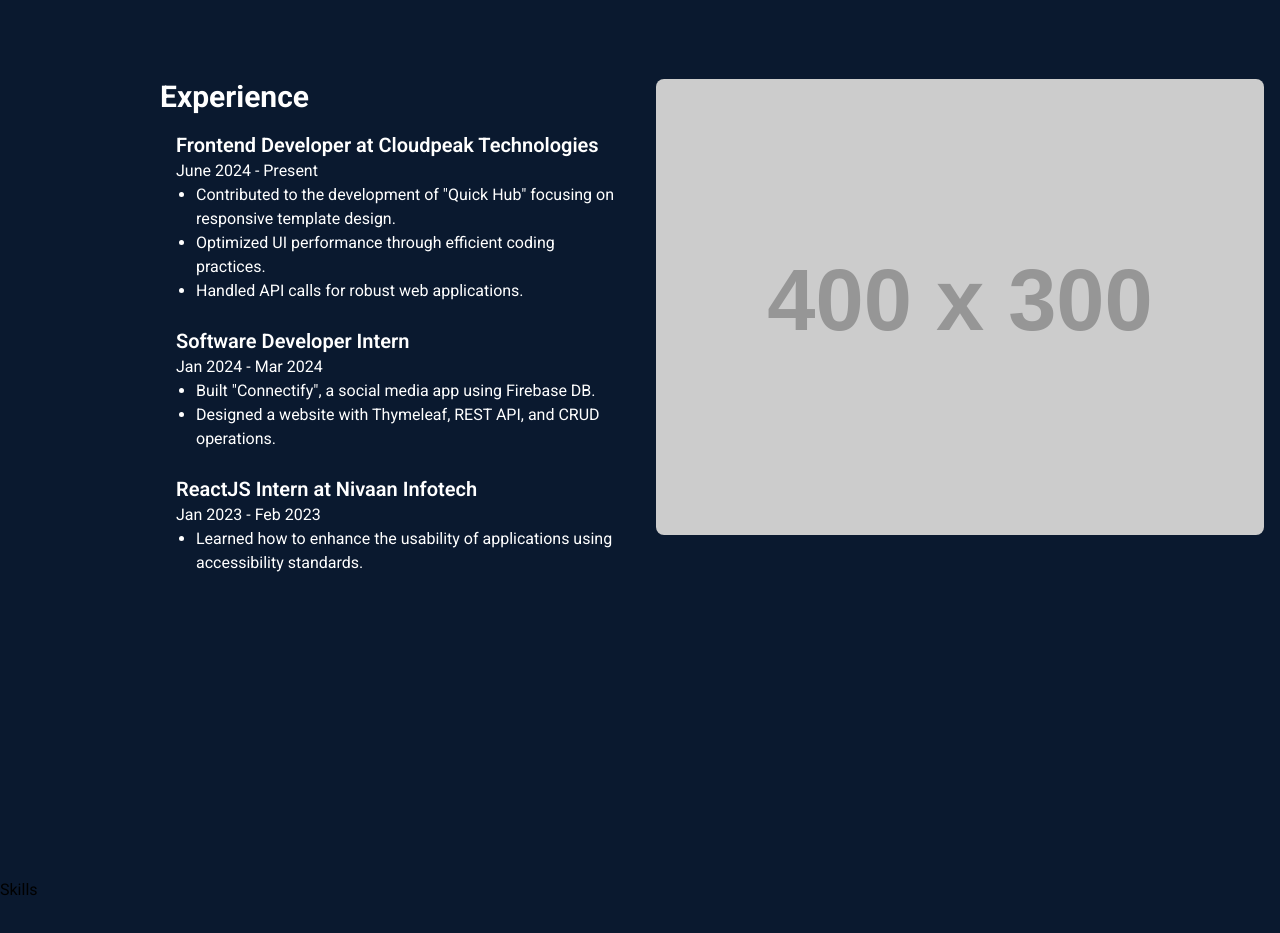
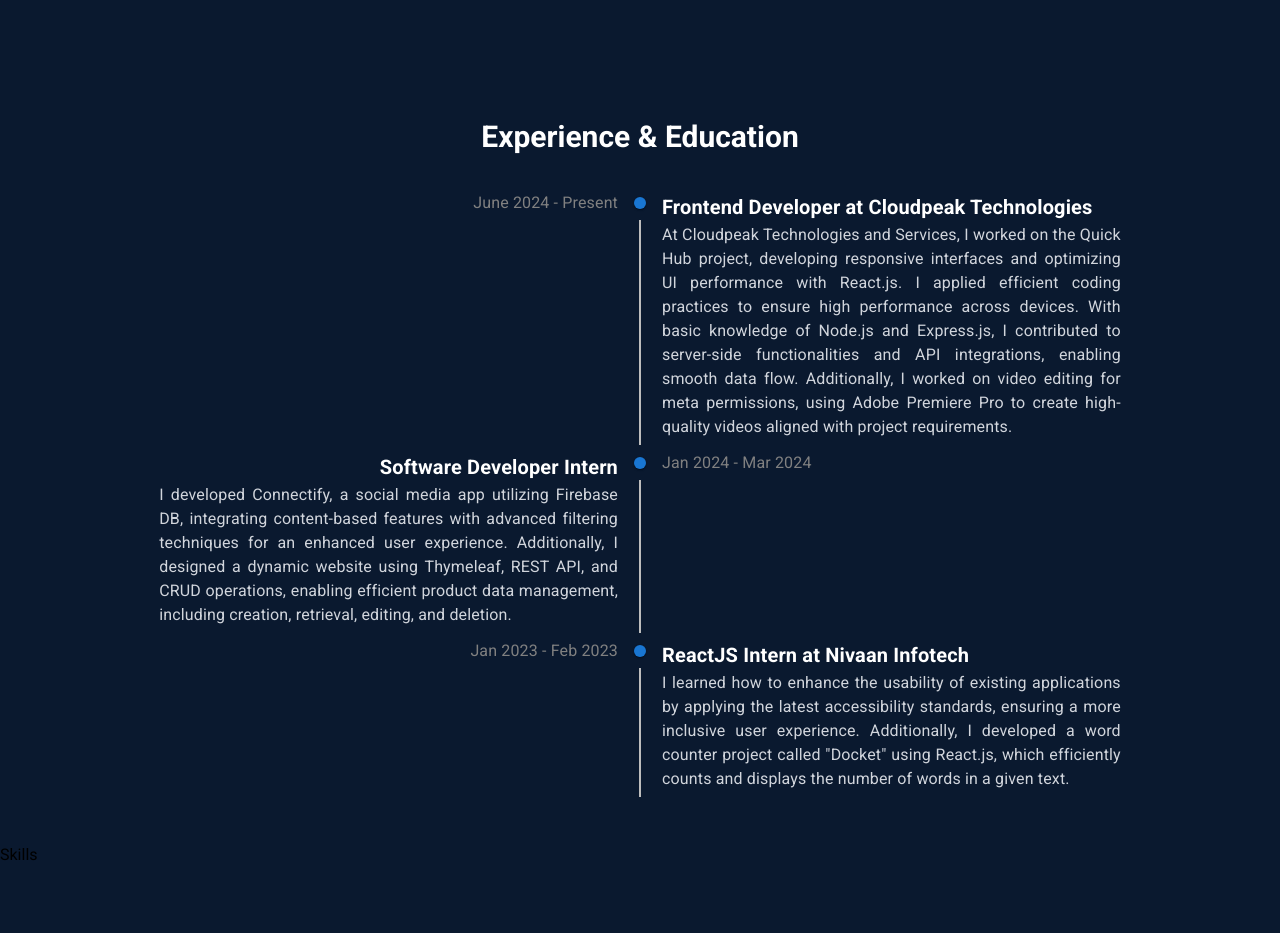
Before and after one commit to ViratSathavara/Virat-Portffolio, a React (Vite) app: page / in a window 1280 px wide. Shown: the part 1520-2453 px from the top of the page. Built offline with nearby package versions, Linux system fonts and the light colour scheme; a web font is replaced by a local one.

Commit message:
code added

```diff
--- a/package.json
+++ b/package.json
@@ -13,7 +13,8 @@
     "@emotion/react": "^11.14.0",
     "@emotion/styled": "^11.14.0",
     "@mui/icons-material": "^6.4.2",
-    "@mui/material": "^6.4.2",
+    "@mui/lab": "^6.0.0-beta.26",
+    "@mui/material": "^6.4.3",
     "@tailwindcss/vite": "^4.0.3",
     "framer-motion": "^12.0.6",
     "ityped": "^1.0.3",
--- a/src/components/Experience.jsx
+++ b/src/components/Experience.jsx
@@ -1,64 +1,104 @@
 import React from "react";
-
-const experiences = [
-  {
-    title: "Frontend Developer at Cloudpeak Technologies",
-    date: "June 2024 - Present",
-    description: [
-      'Contributed to the development of "Quick Hub" focusing on responsive template design.',
-      "Optimized UI performance through efficient coding practices.",
-      "Handled API calls for robust web applications.",
-    ],
-  },
-  {
-    title: "Software Developer Intern",
-    date: "Jan 2024 - Mar 2024",
-    description: [
-      'Built "Connectify", a social media app using Firebase DB.',
-      "Designed a website with Thymeleaf, REST API, and CRUD operations.",
-    ],
-  },
-  {
-    title: "ReactJS Intern at Nivaan Infotech",
-    date: "Jan 2023 - Feb 2023",
-    description: [
-      "Learned how to enhance the usability of applications using accessibility standards.",
-    ],
-  },
-];
+import {
+  Timeline,
+  TimelineItem,
+  TimelineSeparator,
+  TimelineConnector,
+  TimelineContent,
+  TimelineDot,
+  TimelineOppositeContent,
+} from "@mui/lab";
+import { Typography } from "@mui/material";
 
 const Experience = () => {
   return (
-    <div
-      className="bg-[#0A192F] h-[calc(100vh-1px)] overflow-auto"
-      id="experience"
-    >
-      <div className="flex">
-        <div className="flex w-1/2 pl-40 flex-col">
-          <h2 className="text-white text-3xl font-bold mb-4">Experience</h2>
-          <div className="flex flex-wrap justify-between">
-            <div className="w-full px-4">
-              {experiences.map((exp, index) => (
-                <div key={index} className="text-white mb-6">
-                  <h3 className="text-xl font-semibold">{exp.title}</h3>
-                  <p>{exp.date}</p>
-                  <ul className="list-disc pl-5">
-                    {exp.description.map((item, idx) => (
-                      <li key={idx}>{item}</li>
-                    ))}
-                  </ul>
+    <div className="bg-[#0A192F] py-10" id="experience">
+      <h2 className="text-white text-3xl font-bold text-center mb-6">
+        Experience & Education
+      </h2>
+      <div className="w-full flex justify-center">
+        <div className="max-w-full">
+          <Timeline position="alternate">
+            <TimelineItem>
+              <TimelineOppositeContent>
+                <Typography color="gray">June 2024 - Present</Typography>
+              </TimelineOppositeContent>
+              <TimelineSeparator>
+                <TimelineDot color="primary" />
+                <TimelineConnector />
+              </TimelineSeparator>
+              <TimelineContent>
+                <div className="flex flex-col">
+                  <Typography variant="h6" color="white" fontWeight="bold">
+                    Frontend Developer at Cloudpeak Technologies
+                  </Typography>
+                  <Typography className="text-gray-300 mt-2 text-justify max-w-3xl">
+                    At Cloudpeak Technologies and Services, I worked on the
+                    Quick Hub project, developing responsive interfaces and
+                    optimizing UI performance with React.js. I applied efficient
+                    coding practices to ensure high performance across devices.
+                    With basic knowledge of Node.js and Express.js, I
+                    contributed to server-side functionalities and API
+                    integrations, enabling smooth data flow. Additionally, I
+                    worked on video editing for meta permissions, using Adobe
+                    Premiere Pro to create high-quality videos aligned with
+                    project requirements.
+                  </Typography>
                 </div>
-              ))}
-            </div>
-          </div>
-        </div>
+              </TimelineContent>
+            </TimelineItem>
 
-        <div className="w-full sm:w-1/2 px-4">
-          <img
-            src="https://via.placeholder.com/400x300"
-            alt="Experience"
-            className="w-full h-auto rounded-lg"
-          />
+            <TimelineItem>
+              <TimelineOppositeContent>
+                <Typography color="gray">Jan 2024 - Mar 2024</Typography>
+              </TimelineOppositeContent>
+              <TimelineSeparator>
+                <TimelineDot color="primary" />
+                <TimelineConnector />
+              </TimelineSeparator>
+              <TimelineContent>
+                <div className="flex flex-col">
+                  <Typography variant="h6" color="white" fontWeight="bold">
+                    Software Developer Intern
+                  </Typography>
+                  <Typography className="text-gray-300 mt-2 text-justify max-w-3xl">
+                    I developed Connectify, a social media app utilizing
+                    Firebase DB, integrating content-based features with
+                    advanced filtering techniques for an enhanced user
+                    experience. Additionally, I designed a dynamic website using
+                    Thymeleaf, REST API, and CRUD operations, enabling efficient
+                    product data management, including creation, retrieval,
+                    editing, and deletion.
+                  </Typography>
+                </div>
+              </TimelineContent>
+            </TimelineItem>
+
+            <TimelineItem>
+              <TimelineOppositeContent>
+                <Typography color="gray">Jan 2023 - Feb 2023</Typography>
+              </TimelineOppositeContent>
+              <TimelineSeparator>
+                <TimelineDot color="primary" />
+                <TimelineConnector />
+              </TimelineSeparator>
+              <TimelineContent>
+                <div className="flex flex-col">
+                  <Typography variant="h6" color="white" fontWeight="bold">
+                    ReactJS Intern at Nivaan Infotech
+                  </Typography>
+                  <Typography className="text-gray-300 mt-2 text-justify max-w-3xl">
+                    I learned how to enhance the usability of existing
+                    applications by applying the latest accessibility standards,
+                    ensuring a more inclusive user experience. Additionally, I
+                    developed a word counter project called "Docket" using
+                    React.js, which efficiently counts and displays the number
+                    of words in a given text.
+                  </Typography>
+                </div>
+              </TimelineContent>
+            </TimelineItem>
+          </Timeline>
         </div>
       </div>
     </div>
```
Also changed, not shown: 1 other file (tests, documents, lock files or other folders).
